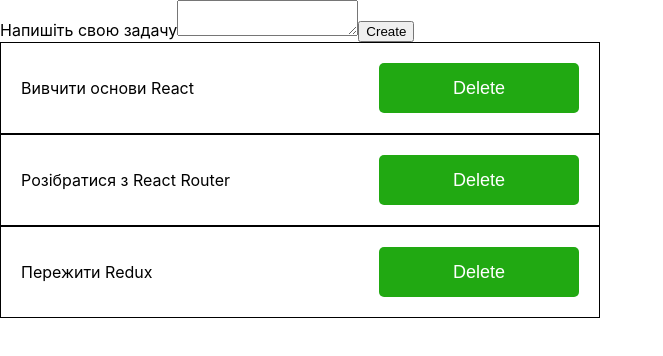
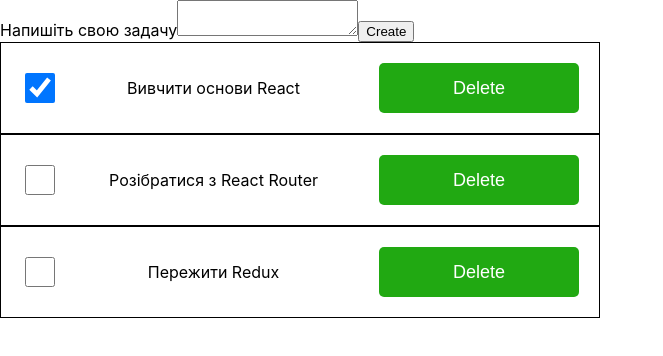
Before and after one commit to IrynaSokolova-Quanandrya/FE-1y_3-react, a React (Create React App) app: page / in a window 1280 px wide. Shown: the top 356 px of the page, without its empty margins (0-663 px from the left). Built offline with nearby package versions, Linux system fonts and the light colour scheme.

Commit message:
add checkbox

```diff
--- /dev/null
+++ b/src/components/TodoList/Todo.jsx
@@ -0,0 +1,11 @@
+import {Item, Text, Button} from './TodoList.styled';
+
+export const Todo = ({text, completed}) => {
+    return(
+        <Item>
+        <input type="checkbox" checked={completed}/>
+        <Text>{text}</Text>
+        <Button>Delete</Button>
+      </Item>
+    )
+}
--- a/src/components/TodoList/TodoList.jsx
+++ b/src/components/TodoList/TodoList.jsx
@@ -1,13 +1,11 @@
 import React from 'react';
-import {List, Item, Text, Button} from './TodoList.styled';
+import {List} from './TodoList.styled';
+import { Todo } from './Todo';
 
 export const TodoList = ({ todos }) => (
   <List>
-    {todos.map(({ id, text }) => (
-      <Item key={id}>
-        <Text>{text}</Text>
-        <Button>Delete</Button>
-      </Item>
+    {todos.map(({ id, text, completed }) => (
+      <Todo key={id} text={text} completed={completed}/>
     ))}
   </List>
 );
--- a/src/components/TodoList/TodoList.styled.jsx
+++ b/src/components/TodoList/TodoList.styled.jsx
@@ -9,12 +9,20 @@
     justify-content: space-between;
     padding: 20px;
     border: 1px solid black;
+
+    input{
+      display: inline-block;
+      width: 30px;
+      height: 30px;
+    }
 `
 export const Text = styled.p`
   margin-top: 0;
     margin-bottom: 0;
     margin-right: 10px;
 `
+
+
 export const Button = styled.button`
   display: inline-flex;
   justify-content: center;
```
Also changed, not shown: src/components/Form/Form.jsx (deleted, +0 -49 lines).
